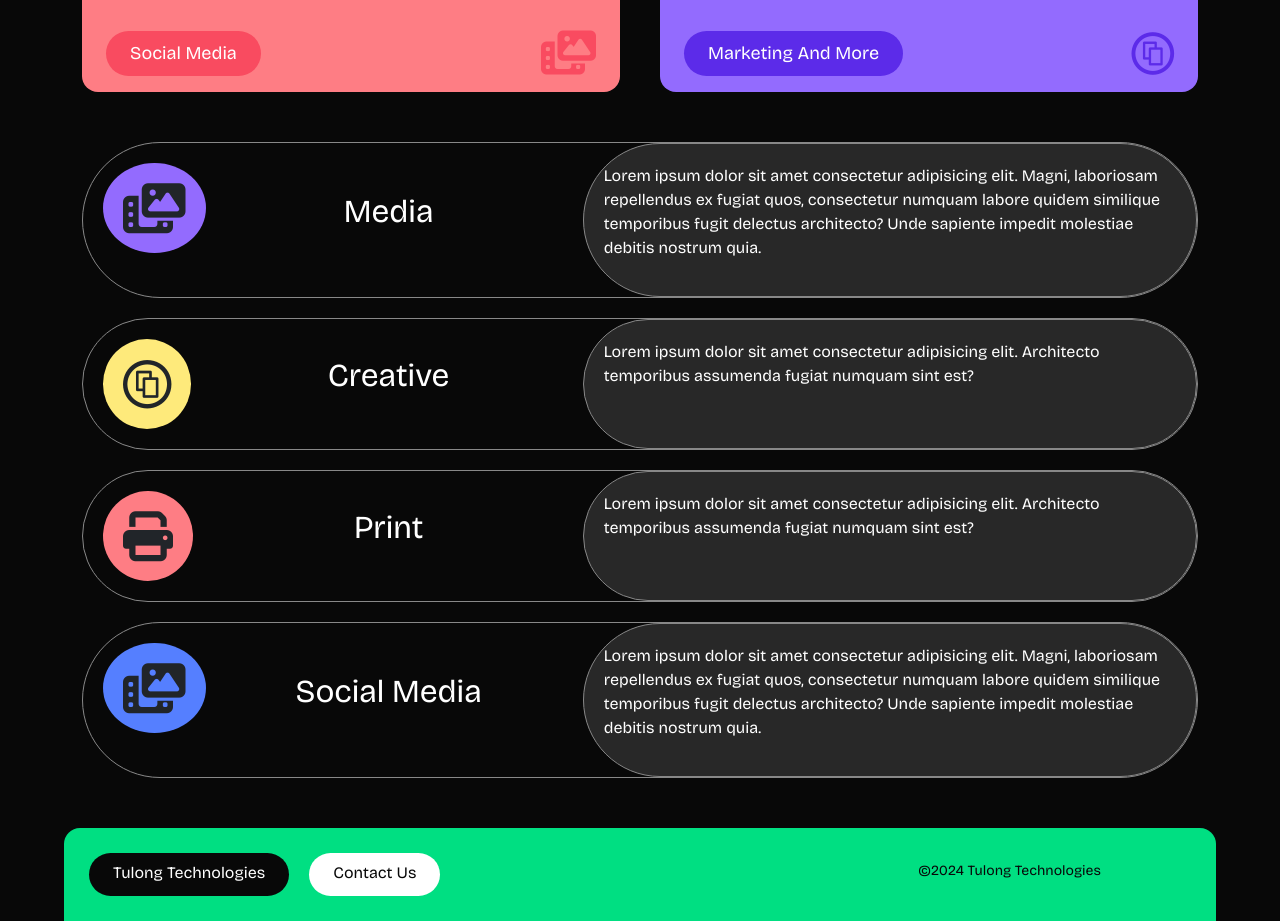
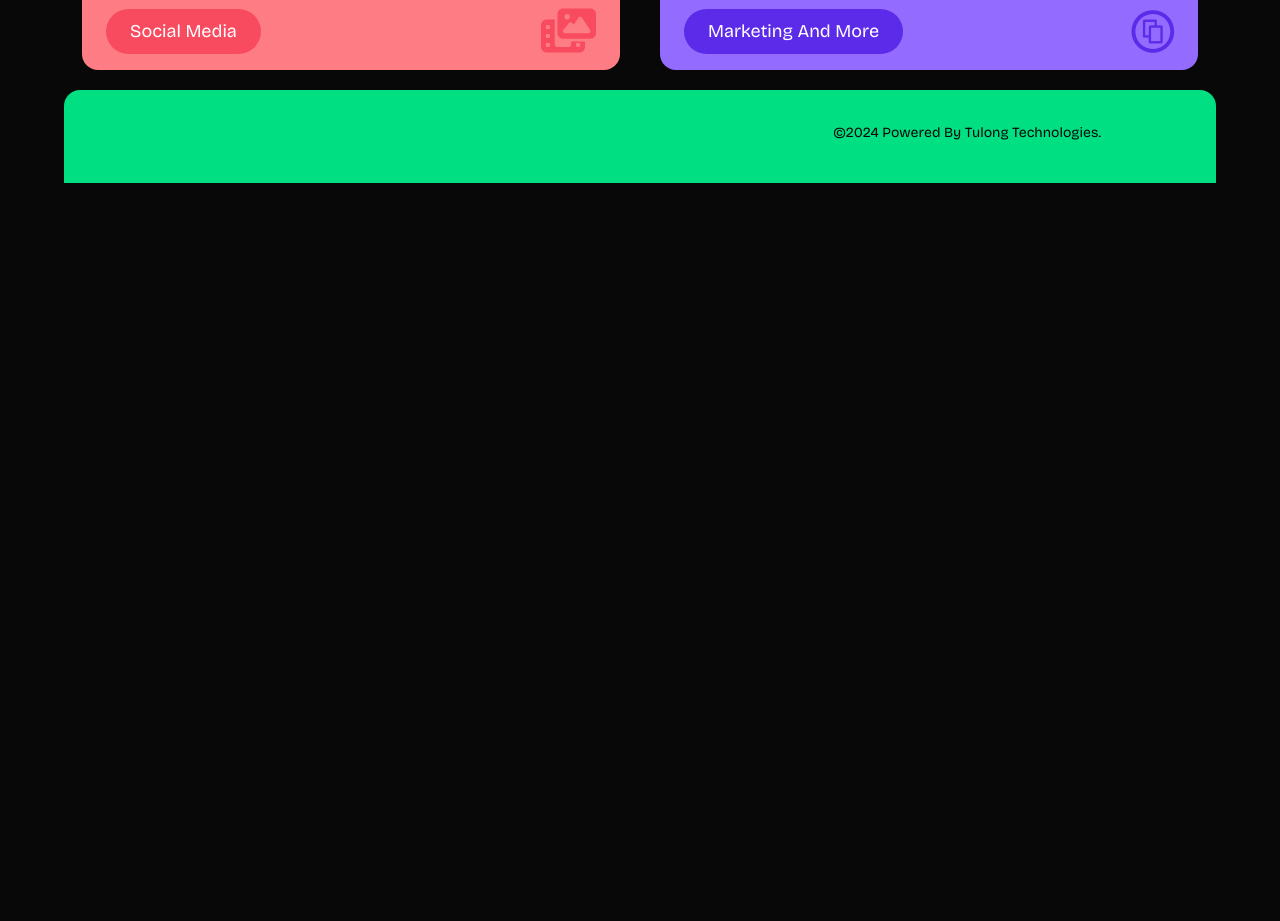
Before and after one commit to ChamanvirKaur/requestly-frontEnd, a React (Create React App) app: page / in a window 1280 px wide. Shown: the part 1500-2421 px from the top of the page. After the commit the page ends 1683 px from the top, so only its background shows below. Built offline with nearby package versions, Linux system fonts and the light colour scheme.

Commit message:
Final changes

```diff
--- a/package.json
+++ b/package.json
@@ -13,6 +13,7 @@
     "aos": "^2.3.4",
     "babel-preset-react-app": "@babel/plugin-proposal-private-property-in-object",
     "bcryptjs": "^2.4.3",
+    "emailjs-com": "^3.2.0",
     "react": "^18.3.1",
     "react-dom": "^18.3.1",
     "react-router-dom": "^6.26.0",
--- a/src/Components/footer/Footer.js
+++ b/src/Components/footer/Footer.js
@@ -4,11 +4,14 @@ function Footer() {
   return (
     <div className='footer'>
             <div className='footer-button'>
-                <div className='footer-button-1'>Tulong Technologies</div>
-                <div className='footer-button-2'> Contact Us</div>
+                {/* <div className='footer-button-1'>Tulong Technologies</div>
+                <div className='footer-button-2'> Contact Us</div> */}
+                <p>
+
+                </p>
             </div>
             <div className='footer-copyright'>
-                <p>&copy;2024 Tulong Technologies</p>
+                <p> &copy;2024 Powered By Tulong Technologies.</p>
             </div>
     </div>
   )
--- a/src/Components/landing-page/Landing.js
+++ b/src/Components/landing-page/Landing.js
@@ -45,34 +45,7 @@ function Landing() {
         }
     ];
 
-    const allService =[
-      {
-        serviceName : "Media",
-        iconClass: "fa-solid fa-photo-film",
-        content: "Lorem ipsum dolor sit amet consectetur adipisicing elit. Magni, laboriosam repellendus ex fugiat quos, consectetur numquam labore quidem similique temporibus fugit delectus architecto? Unde sapiente impedit molestiae debitis nostrum quia.",
-        backgroundColor: "#936BFE"
-      },
-      {
-        serviceName : "Creative",
-        iconClass: "fa-brands fa-creative-commons-share",
-        content: "Lorem ipsum dolor sit amet consectetur adipisicing elit. Architecto temporibus assumenda fugiat numquam sint est?",
-        backgroundColor : "#FEEA7B"
-      },
-      {
-        serviceName : "Print",
-        iconClass: "fa-solid fa-print",
-        content: "Lorem ipsum dolor sit amet consectetur adipisicing elit. Architecto temporibus assumenda fugiat numquam sint est?",
-        backgroundColor : "#FE7D84"
-      },
-      {
-        serviceName : "Social Media",
-        iconClass: "fa-solid fa-photo-film",
-        content: "Lorem ipsum dolor sit amet consectetur adipisicing elit. Magni, laboriosam repellendus ex fugiat quos, consectetur numquam labore quidem similique temporibus fugit delectus architecto? Unde sapiente impedit molestiae debitis nostrum quia.",
-        backgroundColor : "#557FFF"
-      },
 
-
-    ];
     const services2 = [
       {
           content: "Content, content, content. Need help finding the right words or image for social media account or campaigns? with access 1000s of free assets, click here for help!",
@@ -104,7 +77,9 @@ function Landing() {
                         {/* information about app */}
                         <div className="info-text">
                             <h1 className=''>Made for</h1>
-                            <h1>strategic marketers</h1>
+
+          <img src="./images/ArborLogo.png" style={{width:"500px", height:"100px", marginBottom:"10px"}} alt="" />
+
                             <p>Marketing requests sent directly to your marketing agency team</p>
                         </div>
                     </div>
@@ -144,18 +119,7 @@ function Landing() {
                             ))}
                         </div>
 
-                        <div className='allServices-view'>
-                        {allService.map((allService, index) => (
-                                <div key={index} className='allserviceview'>
-                                    <div className='allservicesview-icon'><i className={allService.iconClass} style={{backgroundColor : allService.backgroundColor}}></i></div>
-                                    <div className='allservicesview-name'><p>{allService.serviceName}</p></div>
-                                    <div className='allservicesview-content'>
-                                    <p>{allService.content}</p>
 
-                                    </div>
-                                </div>
-                            ))}
-                        </div>
                     </div>
                 </div>
             </div>
--- a/src/Components/requestForm-pages/FirstForm.js
+++ b/src/Components/requestForm-pages/FirstForm.js
@@ -54,7 +54,7 @@ function FirstForm() {
   return (
     <div className='requestForm'>
         <h2>Select Category of request </h2>
-        <select
+        {/* <select
           className='requestFormInput'
           id="requestCategories"
           value={selectedCategory}
@@ -69,7 +69,7 @@ function FirstForm() {
             <option value="Event Marketing">Event Marketing</option>
             <option value="General">General</option>
 
-        </select>
+        </select> */}
         {selectedCategory=='Select' && <p style={{color:"red", marginTop:"10px"}}>Please select any Request Category</p>}
 
         <div className='allServices-view'>
--- a/src/Components/steps-signup/ThirdStep.js
+++ b/src/Components/steps-signup/ThirdStep.js
@@ -3,6 +3,7 @@ import './steps.css';
 import { useNavigate } from 'react-router-dom';
 import { multiStepContext } from '../../StepContext';
 import API_BASE_URL from '../../apiConfig';
+import emailjs from "emailjs-com";
 
 function ThirdStep() {
     const navigate = useNavigate();
@@ -19,6 +20,10 @@ function ThirdStep() {
     };
 
     const submitData = async () => {
+        const serviceId ='service_3cwi3nc';
+        const templateId = 'template_8c3886h';
+        const publicKey ='I40VOC8idqChDUdBi';
+
         try {
             const response = await fetch(`${API_BASE_URL}/users/signupandlogin/`, {
                 method: 'POST',
@@ -39,11 +44,11 @@ function ThirdStep() {
             });
 
             const data = await response.json();
-            console.log("Your signup token is : " , data.token)
-            console.log("Data at registration:",data)
-            console.log("Email",userData.email);
-            console.log("first_name",userData.first_name);
-            console.log("last_name",userData.last_name);
+            // console.log("Your signup token is : " , data.token)
+            // console.log("Data at registration:",data)
+            // console.log("Email",userData.email);
+            // console.log("first_name",userData.first_name);
+            // console.log("last_name",userData.last_name);
 
 
             // If successful, show popup and navigate
@@ -51,6 +56,34 @@ function ThirdStep() {
                 setShowPopup(true);
                  localStorage.setItem('email',userData.email)
                 localStorage.setItem('token',data.token)
+
+
+                // send successfull registration email
+                // emailjs.send('service_3cwi3nc','template_8c3886h','I40VOC8idqChDUdBi')
+                // .then((response)=>{console.log('Emial sent successfully')})
+                // .catch((error)=>{
+                //     console.log('Error sending Email:',error);
+                // });
+
+                emailjs
+                .send(
+                  "service_rudyg37",         // Service ID from EmailJS
+                  "template_q5gju4d",        // Template ID from EmailJS
+                  {
+                         // Dynamic variables in your email template
+                    user_email: userData.email,
+                  },
+                  "I40VOC8idqChDUdBi"             // Your user ID from EmailJS
+                )
+                .then(
+                  (result) => {
+                    alert("Registration successful. A confirmation email has been sent.");
+                  },
+                  (error) => {
+                    console.log(error.text);
+                    alert("Failed to send email. Please try again.");
+                  }
+                );
 
                 // Optionally, navigate to another page after showing the popup
                 setTimeout(() => {
```
Also changed, not shown: 1 other file (tests, documents, lock files or other folders).
